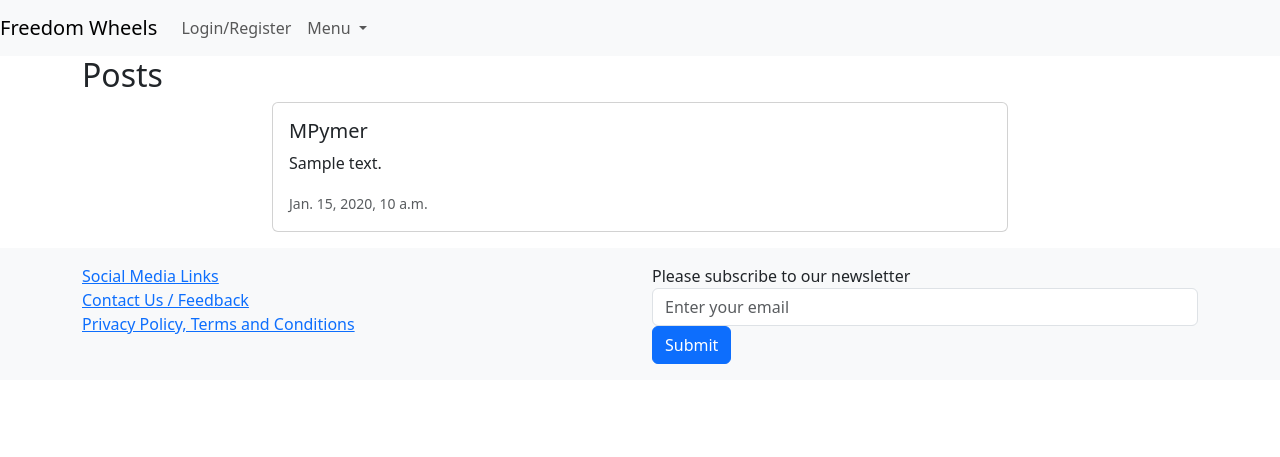
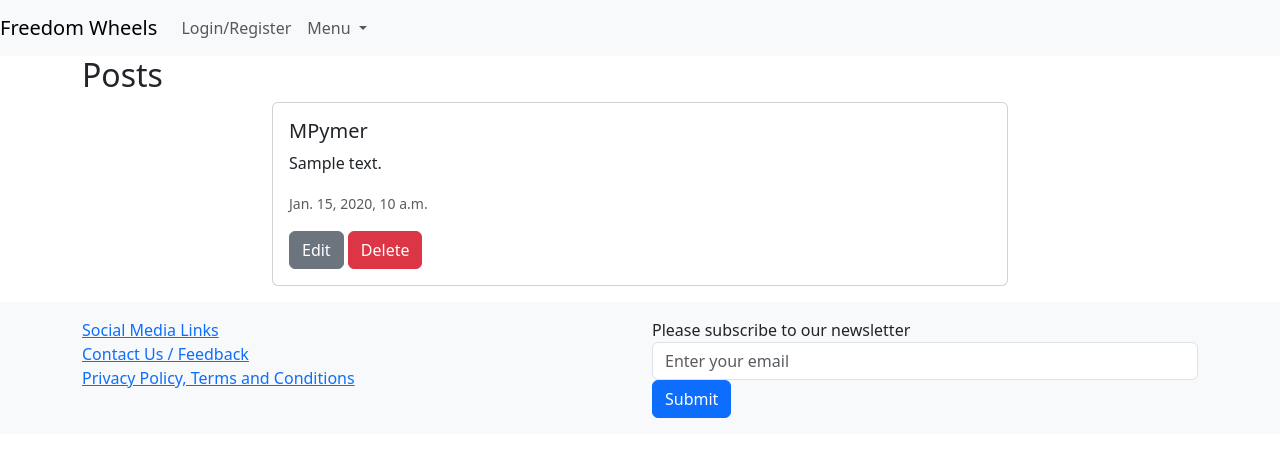
Before and after one commit to Mi-Py-1/Freedom-Wheels, a Django app: page /posts/ in a window 1280 px wide. Shown: the top 457 px of the page. Run offline with Django 5.2, Linux system fonts and the light colour scheme; a user stored in the database is signed in; data comes from the database, SQL or seed files in the repository; tables that the repository leaves empty hold one stand-in row (values such as "Sample post"); some libraries are stand-ins or nearby versions.

Commit message:
Added: function for users to create, edit and delete their posts and for posts t isplay under their profile as well as in post list and remembered to save this time ha

```diff
--- a/my_app/templates/post_list.html
+++ b/my_app/templates/post_list.html
@@ -13,6 +13,10 @@
                     <h5 class="card-title">{{ post.author.username }}</h5>
                     <p class="card-text">{{ post.content }}</p>
                     <p class="card-text"><small class="text-muted">{{ post.created_at }}</small></p>
+                    {% if request.user == post.author %}
+                        <a href="{% url 'edit_post' post.id %}" class="btn btn-secondary">Edit</a>
+                        <a href="{% url 'delete_post' post.id %}" class="btn btn-danger">Delete</a>
+                    {% endif %}
                 </div>
             </div>
         </div>
```
